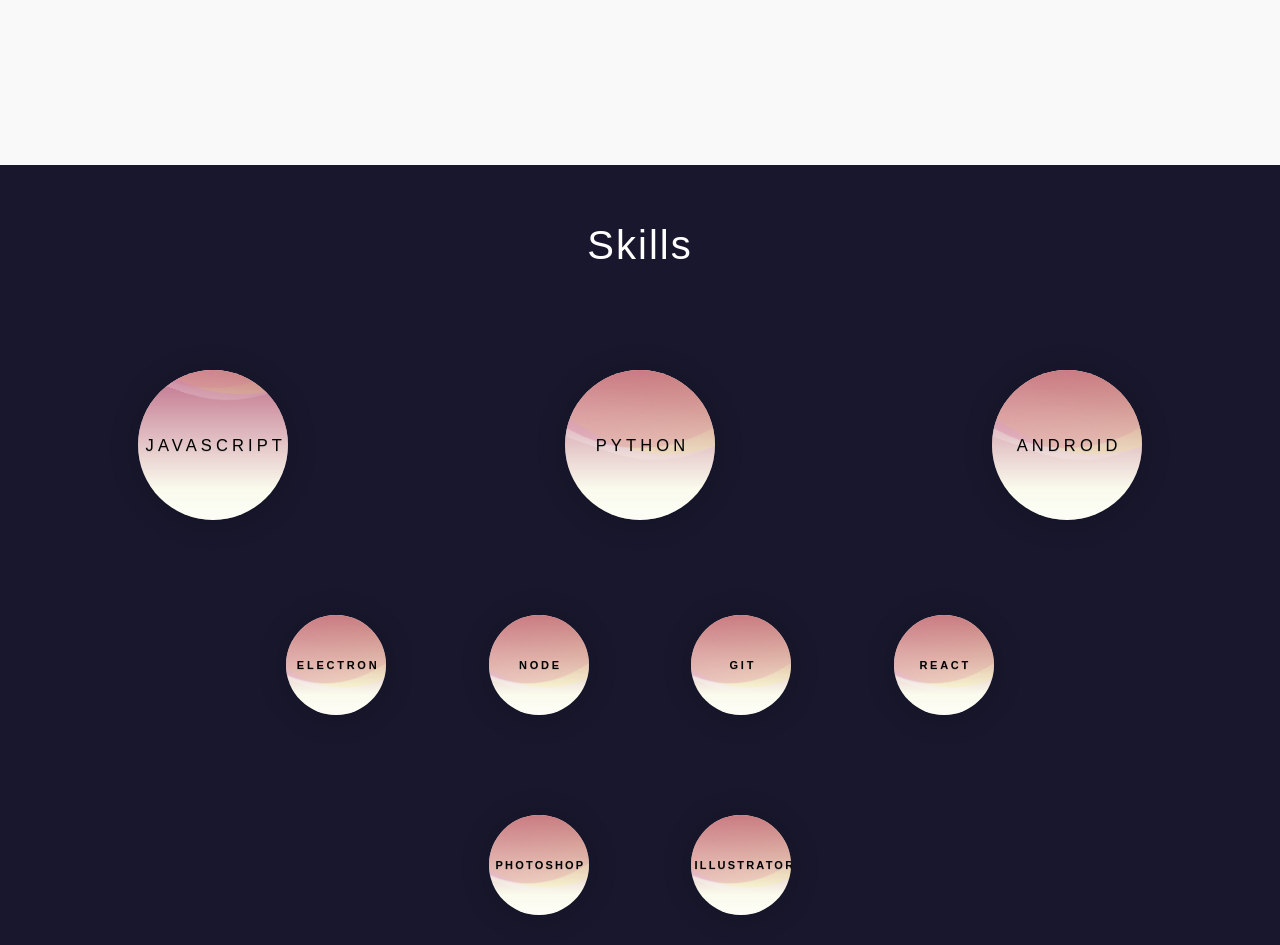
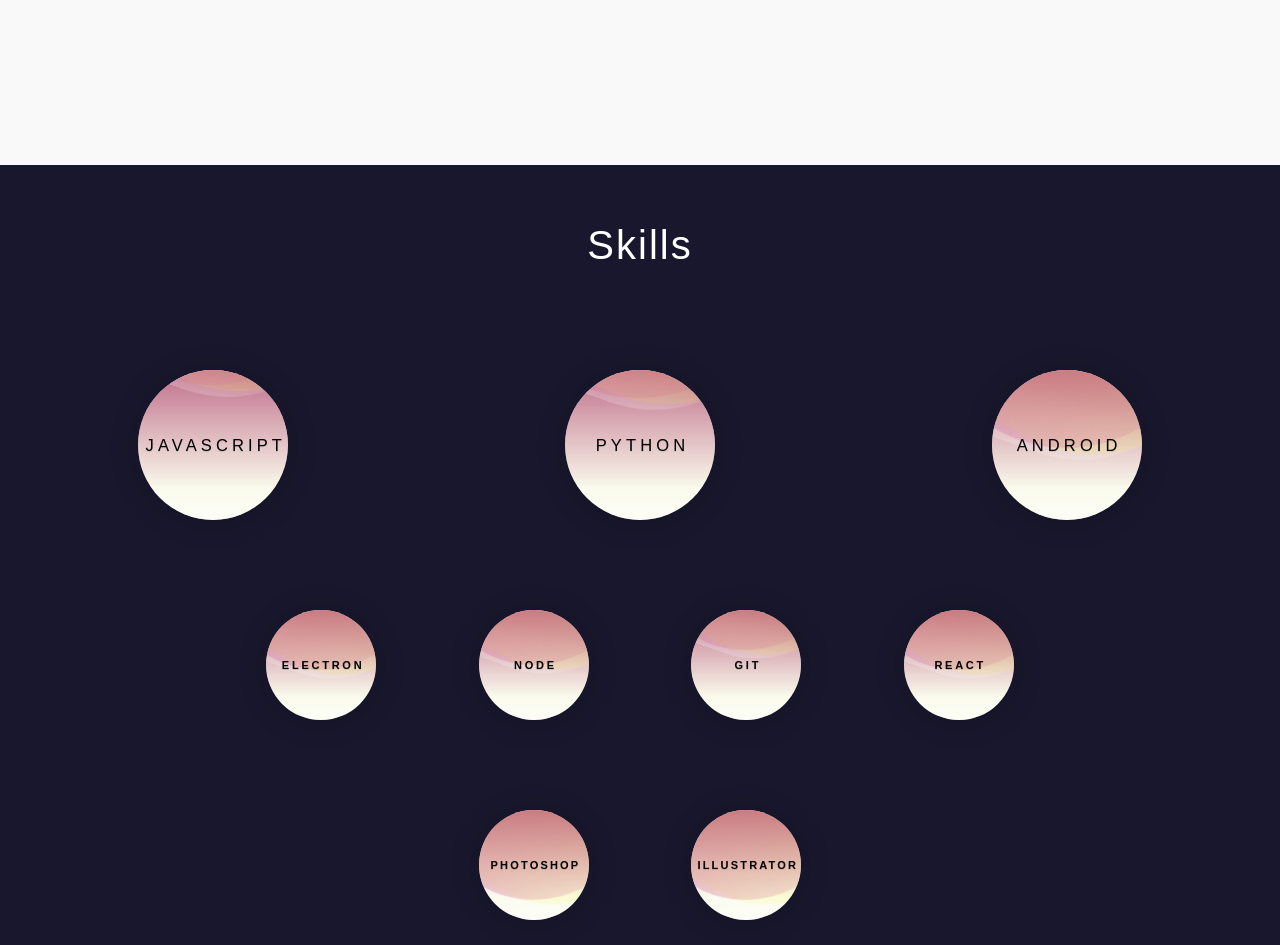
Before and after one commit to mohseenrm/second_website, a website: page index.html in a window 1280 px wide. Shown: the part 1435-2380 px from the top of the page. Drawn offline with Linux system fonts and the light colour scheme.

Commit message:
adding changes

```diff
--- a/index.html
+++ b/index.html
@@ -124,25 +124,25 @@
                     </div>
                 </div>
                 <div id="last-row">
-                    <div class='box small'>
+                    <div class='box small' id='electron'>
                         <div class='wave -one'></div>
                         <div class='wave -two'></div>
                         <div class='wave -three'></div>
                         <div class='title'>Electron</div>
                     </div>
-                    <div class='box small'>
+                    <div class='box small' id='node'>
                         <div class='wave -one'></div>
                         <div class='wave -two'></div>
                         <div class='wave -three'></div>
                         <div class='title'>Node</div>
                     </div>
-                    <div class='box small'>
+                    <div class='box small' id='git'>
                         <div class='wave -one'></div>
                         <div class='wave -two'></div>
                         <div class='wave -three'></div>
                         <div class='title'>Git</div>
                     </div>
-                    <div class='box small'>
+                    <div class='box small' id='react'>
                         <div class='wave -one'></div>
                         <div class='wave -two'></div>
                         <div class='wave -three'></div>
--- a/package.json
+++ b/package.json
@@ -1,6 +1,6 @@
 {
   "name": "second_website",
-  "version": "1.2.96",
+  "version": "1.2.109",
   "description": "second website",
   "main": "index.html",
   "scripts": {
--- a/scss/main.scss
+++ b/scss/main.scss
@@ -1,16 +1,15 @@
 @import 'reset';
 @import 'flex';
-@import url('https://fonts.googleapis.com/css?family=Raleway');
-@import url('https://fonts.googleapis.com/css?family=Source+Sans+Pro');
+// @import url('https://fonts.googleapis.com/css?family=Raleway');
+// @import url('https://fonts.googleapis.com/css?family=Source+Sans+Pro');
 @import 'fonts';
 $third-page-color: #18172D;
 $big-orb-size: 150px;
 $big-orb-wave: 200%;
 $big-orb-font-size: 1.65rem;
-$small-orb-size: 100px;
+$small-orb-size: 110px;
 $small-orb-font-size: 1.1rem;
 $fonts: 'nowayregular',
-'Raleway',
 'Helvetica',
 sans-serif;
 .clearfix:after {
@@ -647,3 +646,23 @@
         margin-top: -300px;
     }
 }
+// #electron{
+//     .wave{
+//         margin-top: -155px;
+//     }
+// }
+#node{
+    .wave{
+        margin-top: -185px;
+    }
+}
+#git{
+    .wave{
+        margin-top: -200px;
+    }
+}
+#react, #electron{
+    .wave{
+        margin-top: -180px;
+    }
+}
```
Also changed, not shown: css/main.css, dist/bundle.css, 1 other file.
